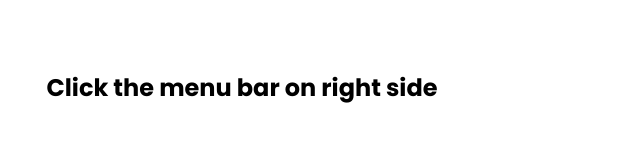
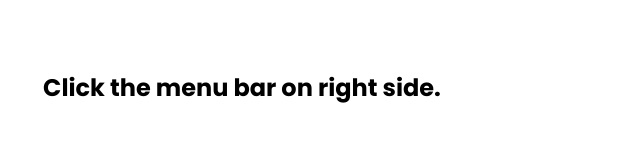
Before and after one commit to akankha/hamburger-button, a plain HTML site: page index.html in a window 1280 px wide. Shown: the part 313-454 px from the top of the page, 398-1038 px from the left. Drawn offline with Linux system fonts and the light colour scheme.

Commit message:
text added

```diff
--- a/index.html
+++ b/index.html
@@ -9,7 +9,7 @@
 <body>
 
     <div class="center">
-        <h2>Click the menu bar on right side</h2>
+        <h2>Click the menu bar on right side.</h2>
     </div>
 
     <div class="button" id="btn"">
```
